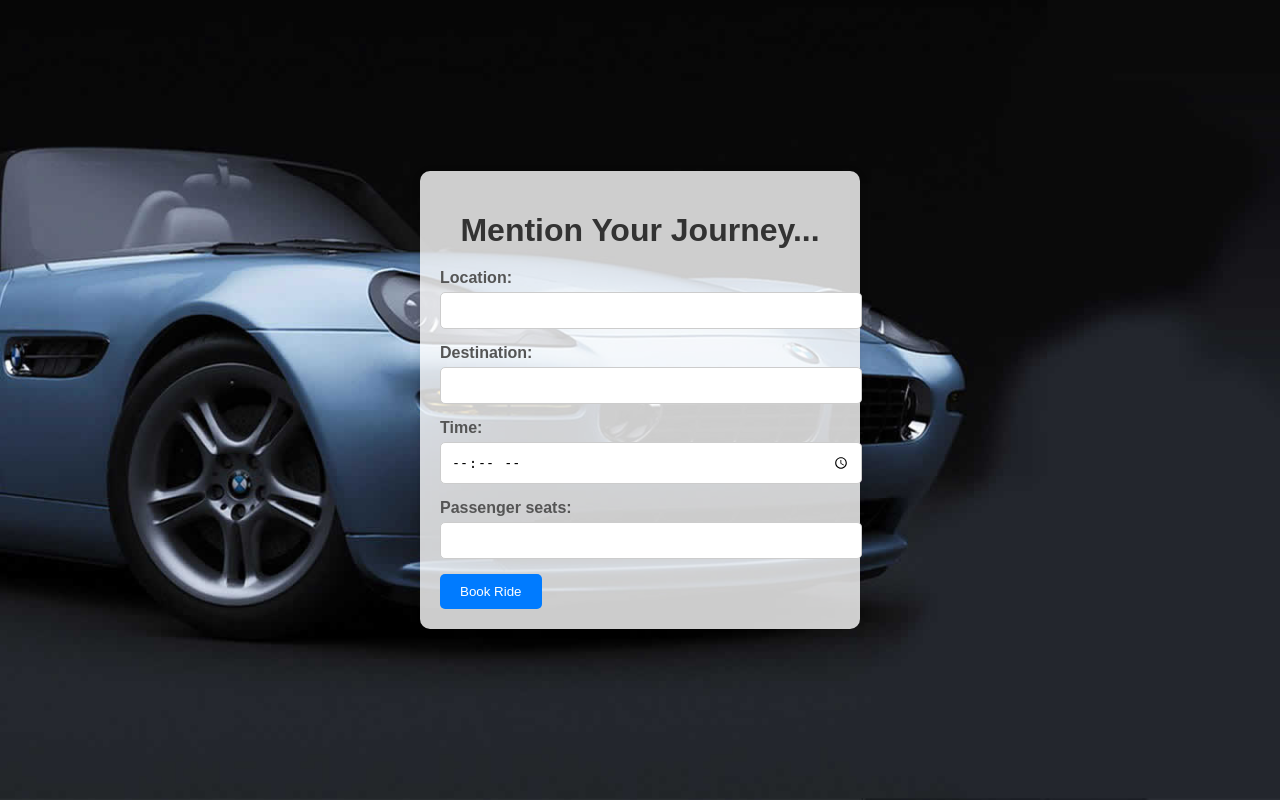
After one commit to arunnolee/ShareDo, a Django app: page /clientform/ in a window 1280 px wide. The commit adds this page. Run offline with Django 4.2, Linux system fonts and the light colour scheme.

Commit message:
update: client journry form

```diff
--- a/ShareDo/urls.py
+++ b/ShareDo/urls.py
@@ -29,4 +29,5 @@ urlpatterns = [
     path('driverform/', views.driver, name= 'driver'),
     path('driverdocumentupload/', views.driverdoc, name= 'driverdoc'),
     path('journeytable/', views.table, name= 'journeytable'),
+    path('clientform/', views.client, name= 'client ')
 ]
--- a/accounts/views.py
+++ b/accounts/views.py
@@ -4,6 +4,7 @@ from django.contrib.auth.hashers import make_password
 from .models  import UserModel, DriverModel, Verification
 from .form import DriverForm, VerificationForm
 from django.contrib.auth.decorators  import login_required
+from django.db.models import Q
 
 def home(request):
     return render(request, 'index.html')
@@ -65,7 +66,7 @@ def verification(request):
 
 @login_required
 def driver(request):
-    if request.user.groups.filter(name='driver').exists():
+    # if request.user.groups.filter(name='driver').exists():
         if request.method == 'POST':
             form = DriverForm(request.POST)
             if form.is_valid():
@@ -80,17 +81,25 @@ def driver(request):
             form= DriverForm()
             context ={'form' : form}
         return render(request, 'driver.html', context)
-    else:
-        return redirect('verification')
+    # else:
+    #     return redirect('verification')
+
+def client(request):
+    return render (request, 'client.html')
 
 def driverdoc(request):
     return render(request, 'driverdoc.html')
 
+
 @login_required
 def table(request):
-    if request.user.groups.filter(name='users').exists():
+    # if request.user.groups.filter(name='users').exists():
         records = DriverModel.objects.all()
+        if request.method == 'POST':
+            rec = request.POST.get('location','destination')
+            if rec!= None:
+                records = DriverModel.objects.filter(Q(location=rec) | Q(destination=rec))
         context = {'records': records}
         return render(request, 'table.html', context)
-    else:
-        return redirect('verification')
+    # else:
+    #     return redirect('verification')
--- /dev/null
+++ b/templates/client.html
@@ -0,0 +1,94 @@
+{% load static %}
+<!DOCTYPE html>
+<html lang="en">
+<head>
+<meta charset="UTF-8">
+<meta name="viewport" content="width=device-width, initial-scale=1.0">
+<title>ShareDo</title>
+<style>
+  body {
+    font-family: Arial, sans-serif;
+    background-image: url("{% static 'images/bg.jpg' %}");
+    background-size: cover;
+    background-repeat: no-repeat;
+    margin: 0;
+    padding: 0;
+    display: flex;
+    justify-content: center;
+    align-items: center;
+    min-height: 100vh;
+  }
+
+  .container {
+    background-color: rgba(255, 255, 255, 0.8);
+    border-radius: 10px;
+    padding: 20px;
+    box-shadow: 0 2px 10px rgba(0, 0, 0, 0.1);
+    width: 400px;
+    position: relative;
+  }
+
+  h1 {
+    text-align: center;
+    margin-bottom: 20px;
+    color: #333;
+  }
+
+  label {
+    display: block;
+    margin-bottom: 5px;
+    font-weight: bold;
+    color: #555;
+  }
+
+  input[type="text"],
+  input[type="date"],
+  input[type="time"],
+  input[type="number"],
+  select {
+    width: 100%;
+    padding: 10px;
+    margin-bottom: 15px;
+    border: 1px solid #ccc;
+    border-radius: 5px;
+  }
+
+  input[type="submit"] {
+    background-color: #007bff;
+    color: #fff;
+    border: none;
+    border-radius: 5px;
+    padding: 10px 20px;
+    cursor: pointer;
+  }
+
+  input[type="submit"]:hover {
+    background-color: #0056b3;
+  }
+
+
+</style>
+</head>
+
+<body>
+  <div class="container">
+    <h1>Mention Your Journey...</h1>
+    <form method="POST" action="{% url 'driver' %}">
+      {% csrf_token %}
+      <label for="pickup">Location:</label>
+      <input type="text" id="pickup" name="location" required>
+
+      <label for="destination">Destination:</label>
+      <input type="text" id="destination" name="destination" required>
+
+      <label for="time">Time:</label>
+      <input type="time" id="time" name="time" required>
+
+      <label for="passenger">Passenger seats:</label>
+      <input type="number" id="passenger" name="passenger" min="1" required>
+
+      <input type="submit" value="Book Ride">
+    </form>
+  </div>
+</body>
+</html>
```
Also changed, not shown: templates/table.html (+26 -3 lines), media/documents/218133885_672298870839291_105365299526206909_n.jpg (added), media/documents/arunn.jpg (added).
